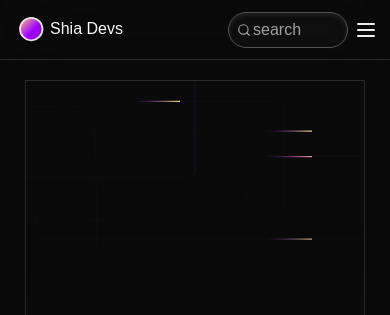
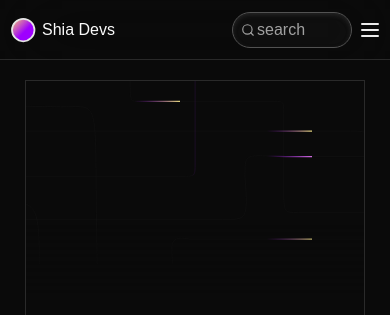
Before and after one commit to malviya-rajveer/PRO-website, a Next.js app: page / in a window 390 px wide. Shown: the top 315 px of the page. Built offline with nearby package versions, Linux system fonts and the light colour scheme.

Commit message:
responsivness changes

```diff
--- a/src/components/Navbar.tsx
+++ b/src/components/Navbar.tsx
@@ -25,15 +25,15 @@ export const Navbar = () => {
     },
   ];
   return (
-    <nav className="fixed z-50 flex h-15 w-screen items-center justify-between border-b border-neutral-700/60 backdrop-blur-2xl">
+    <nav className="fixed z-50 mx-auto flex h-15 min-w-screen border-b border-neutral-700/60 backdrop-blur-2xl min-[320px]:w-85 sm:w-screen">
+      <div className="mx-auto flex h-full min-w-full items-center justify-between md:min-w-2xl lg:min-w-3xl xl:min-w-5xl">
         <div
           className={cn(
-          "relative flex items-center gap-4 xl:gap-1",
-          "sm:ml-0 md:ml-8 lg:ml-27 xl:ml-36",
+            "relative right-2 flex items-center justify-center gap-4 sm:right-7 xl:gap-1",
           )}
         >
-        <div className="flex items-center justify-center stroke-neutral-200 pb-0.5">
-          <svg height={50} width={50} viewBox="0 0 15 20">
+          <div className="flex items-center stroke-neutral-200">
+            <svg height={50} width={50} viewBox="0 0 15 20" className="">
               <circle
                 r={4.5}
                 cy={10}
@@ -50,7 +50,11 @@ export const Navbar = () => {
                 >
                   <stop offset="50%" stopColor="#ffd166" stopOpacity="1"></stop>
                   {/* <stop offset="40%" stop-color="#9E00FF" stopOpacity="1"></stop> */}
-                <stop offset="100%" stopColor="#9E00FF" stopOpacity="1"></stop>
+                  <stop
+                    offset="100%"
+                    stopColor="#9E00FF"
+                    stopOpacity="1"
+                  ></stop>
                 </linearGradient>
               </defs>
             </svg>
@@ -72,11 +76,10 @@ export const Navbar = () => {
         </div>
         <div
           className={cn(
-          "relative flex items-center justify-center gap-1.5 pl-10 sm:left-2.5 sm:gap-3",
-          "md:mr-015 sm:mr-15 lg:mr-33 xl:mr-47",
+            "relative right-2 flex items-center justify-center gap-1.5 sm:right-2 sm:gap-3",
           )}
         >
-        <div>
+          <div className="">
             <button
               className={cn(
                 "flex h-9 w-30 items-center justify-between gap-1 rounded-full sm:w-49",
@@ -121,10 +124,7 @@ export const Navbar = () => {
               <path d="M12 .297c-6.63 0-12 5.373-12 12 0 5.303 3.438 9.8 8.205 11.385.6.113.82-.258.82-.577 0-.285-.01-1.04-.015-2.04-3.338.724-4.042-1.61-4.042-1.61C4.422 18.07 3.633 17.7 3.633 17.7c-1.087-.744.084-.729.084-.729 1.205.084 1.838 1.236 1.838 1.236 1.07 1.835 2.809 1.305 3.495.998.108-.776.417-1.305.76-1.605-2.665-.3-5.466-1.332-5.466-5.93 0-1.31.465-2.38 1.235-3.22-.135-.303-.54-1.523.105-3.176 0 0 1.005-.322 3.3 1.23.96-.267 1.98-.399 3-.405 1.02.006 2.04.138 3 .405 2.28-1.552 3.285-1.23 3.285-1.23.645 1.653.24 2.873.12 3.176.765.84 1.23 1.91 1.23 3.22 0 4.61-2.805 5.625-5.475 5.92.42.36.81 1.096.81 2.22 0 1.606-.015 2.896-.015 3.286 0 .315.21.69.825.57C20.565 22.092 24 17.592 24 12.297c0-6.627-5.373-12-12-12"></path>
             </svg>
           </div>
-        <button
-          onClick={() => setOpen(!open)}
-          className="mr-3 sm:mr-0 lg:hidden"
-        >
+          <button onClick={() => setOpen(!open)} className="lg:hidden">
             <IconMenu2></IconMenu2>
           </button>
 
@@ -141,6 +141,7 @@ export const Navbar = () => {
               })}
             </div>
           )}
+        </div>
       </div>
     </nav>
   );
--- a/src/components/companies-grid.tsx
+++ b/src/components/companies-grid.tsx
@@ -54,7 +54,7 @@ export const CompaniesGrid = () => {
           {logos.map((logo) => {
             return (
               <div
-                className="group relative flex items-center justify-center overflow-hidden"
+                className="group group relative flex items-center justify-center overflow-hidden"
                 key={logo.src}
               >
                 <motion.div
@@ -65,7 +65,7 @@ export const CompaniesGrid = () => {
                   }}
                   whileHover={{
                     y: -10,
-                    opacity: 0.8,
+                    opacity: 0.6,
                     filter: "blur(1px)",
                   }}
                   transition={{
@@ -81,7 +81,7 @@ export const CompaniesGrid = () => {
 
                 <img
                   className={cn(
-                    "absolute flex h-8 w-auto items-center justify-center drop-shadow-2xl drop-shadow-neutral-50/40 invert hover:drop-shadow-2xl/0 dark:invert",
+                    "absolute z-10 flex h-8 w-auto items-center justify-center drop-shadow-2xl drop-shadow-neutral-50 invert dark:invert",
                     logo.className,
                   )}
                   src={logo.src}
--- a/src/components/starligh.tsx
+++ b/src/components/starligh.tsx
@@ -15,7 +15,7 @@ export const StarLight = ({
     x2: string;
   };
 }) => {
-  const pink = ["#9E00FF", "#fda4af"];
+  const pink = ["#9E00FF", "#e879f9"];
   // const white = ["#9E00FF", "#f8fafc"];
   const yellow = ["#9E00FF", "#fef08a"];
 
```
Lines whose indentation alone changed are shown as unchanged.
